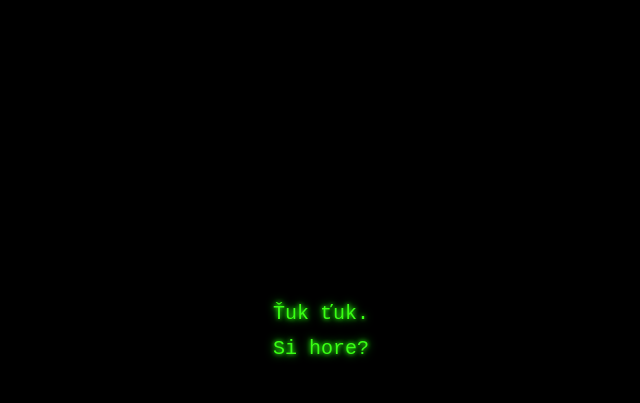
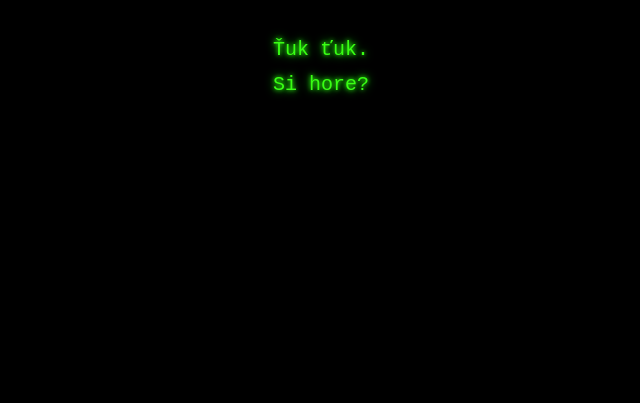
Before and after one commit to josesmutny/josesmutny.github.io, a plain HTML site: page index.html in a window 1280 px wide. Shown: the whole page, without its empty margins (67-707 px from the left). Drawn offline with Linux system fonts and the light colour scheme.

Commit message:
Update index.html

```diff
--- a/index.html
+++ b/index.html
@@ -2,25 +2,21 @@
 <html lang="en">
 <head>
   <meta charset="UTF-8">
-  <title>Typing Page</title>
+  <title>FONS</title>
   <style>
     body {
       margin: 0;
-      padding: 0;
+      padding: 2rem 1rem;
       background-color: black;
       color: #39ff14;
       font-family: monospace;
       display: flex;
       justify-content: center;
-      align-items: center;
-      height: 100vh;
-      overflow: hidden;
+      background-attachment: fixed;
+      min-height: 100vh;
     }
 
     .center-wrapper {
-      position: relative;
-      top: 0%;
-      transform: translateY(-50%);
       width: 600px;
       max-width: 90vw;
     }
```
